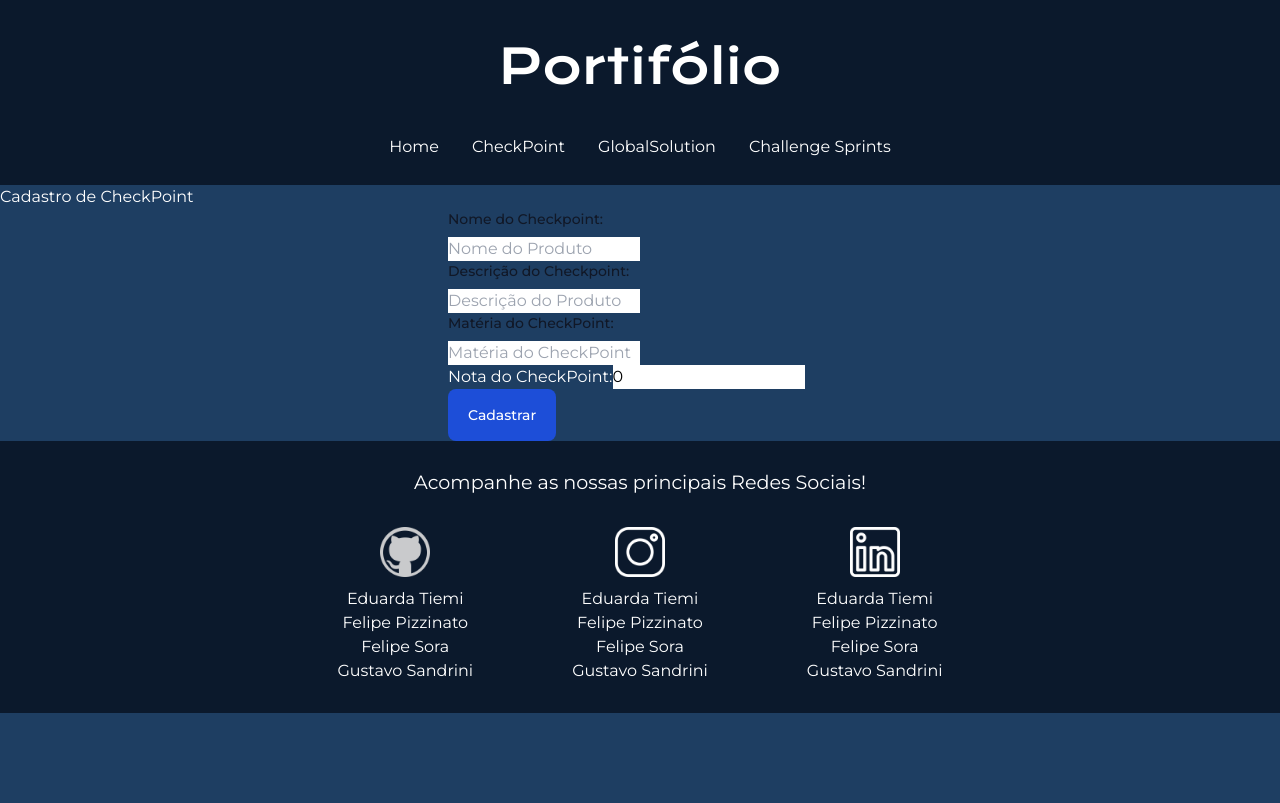
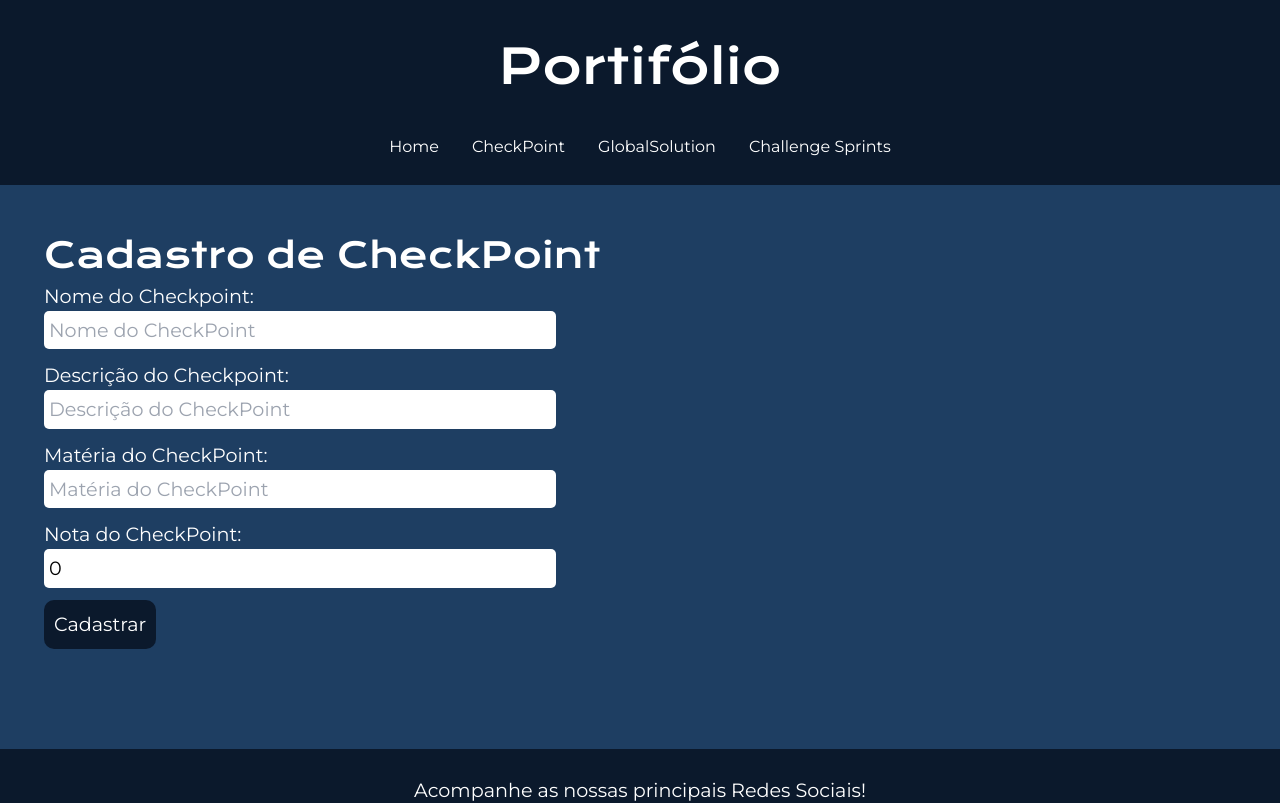
Before and after one commit to gusandrini/cp6-front, a Next.js app in the folder cp/: page /integrantes/sora/sora-cp/cad-cp-sora in a window 1280 px wide. Shown: the top 803 px of the page. Built offline with nearby package versions, Linux system fonts and the light colour scheme.

Commit message:
Estilizando a página de Cadastro de Checkpoints

```diff
--- a/cp/src/app/globals.css
+++ b/cp/src/app/globals.css
@@ -210,3 +210,34 @@ header{
 .icone_adicionar:hover{
   @apply scale-110;
 }
+
+/* ESTILIZAÇÃO DAS PÁGINAS DOS TRABALHOS DE CHECKPOINTS */
+
+.container_cadastro{
+  @apply my-[44px] mx-[44px] mb-[100px];
+}
+
+.container_cadastro h1{
+  @apply text-[2.2rem] mt-[42px];
+  font-family: "Krona One", sans-serif;
+}
+
+.label_input {
+  @apply flex flex-col;
+}
+
+.label_input label {
+  @apply text-[1.2rem];
+}
+
+.label_input input {
+  @apply text-[1.2rem] w-[40vw] rounded-[5px] p-[5px] mb-[1%];
+}
+
+.botao_cadastrar {
+  @apply bg-[var(--cor-secundaria)] p-[10px] rounded-[10px] text-[1.2rem] transition-transform duration-300 ease-in-out;
+}
+
+.botao_cadastrar:hover{
+  @apply scale-110;
+}
--- a/cp/src/app/integrantes/sora/sora-cp/cad-cp-sora/page.tsx
+++ b/cp/src/app/integrantes/sora/sora-cp/cad-cp-sora/page.tsx
@@ -44,33 +44,33 @@ export default function CadCpSora() {
       }
 
     return(
-        <div>
+        <div className="container_cadastro">
             <h1>Cadastro de CheckPoint</h1>
 
             <div>
-                <form onSubmit={handleSubmit} className="max-w-sm mx-auto">
-                    <div>
-                        <label htmlFor="idNome" className="block mb-2 text-sm font-medium text-gray-900 dark:text-white">Nome do Checkpoint:</label>
-                        <input type="text" name="nome" id="idNome" className="text-black"  value={trabalho.nome} onChange={(e)=> setTrabalho({...trabalho,nome:e.target.value})} placeholder="Nome do Produto"/>
+                <form onSubmit={handleSubmit} className="container_formulario">
+                    <div className="label_input">
+                        <label htmlFor="idNome">Nome do Checkpoint:</label>
+                        <input type="text" name="nome" id="idNome" className="text-black"  value={trabalho.nome} onChange={(e)=> setTrabalho({...trabalho,nome:e.target.value})} placeholder="Nome do CheckPoint"/>
                     </div>
 
-                    <div>
-                        <label htmlFor="idDescricao" className="block mb-2 text-sm font-medium text-gray-900 dark:text-white">Descrição do Checkpoint:</label>
-                        <input type="text" name="descricao" id="idDescricao" className="text-black" value={trabalho.descricao} onChange={(e)=> setTrabalho({...trabalho,descricao:e.target.value})} placeholder="Descrição do Produto"/>
+                    <div className="label_input">
+                        <label htmlFor="idDescricao">Descrição do Checkpoint:</label>
+                        <input type="text" name="descricao" id="idDescricao" className="text-black" value={trabalho.descricao} onChange={(e)=> setTrabalho({...trabalho,descricao:e.target.value})} placeholder="Descrição do CheckPoint"/>
                     </div>
 
-                    <div>
-                        <label htmlFor="idMateria" className="block mb-2 text-sm font-medium text-gray-900 dark:text-white">Matéria do CheckPoint:</label>
+                    <div className="label_input">
+                        <label htmlFor="idMateria">Matéria do CheckPoint:</label>
                         <input type="text" name="materia" id="idMateria" className="text-black" value={trabalho.materia} onChange={(e)=> setTrabalho({...trabalho,materia:e.target.value})} placeholder="Matéria do CheckPoint"/>
                     </div>
 
-                    <div>
+                    <div className="label_input">
                         <label htmlFor="idNota">Nota do CheckPoint:</label>
                         <input type="number" name="nota" id="idNota" className="text-black" value={trabalho.nota} onChange={(e)=> setTrabalho({...trabalho,nota: parseInt(e.target.value) })}/>
                     </div>
 
                     <div>
-                        <button type="submit"  className="text-white bg-blue-700 hover:bg-blue-800 focus:ring-4 focus:outline-none focus:ring-blue-300 font-medium rounded-lg text-sm w-full sm:w-auto px-5 py-4 text-center dark:bg-blue-600 dark:hover:bg-blue-700 dark:focus:ring-blue-800">Cadastrar</button>
+                        <button type="submit" className="botao_cadastrar">Cadastrar</button>
                     </div>
                 </form>
             </div>
--- a/cp/src/app/integrantes/sora/sora-cp/page.tsx
+++ b/cp/src/app/integrantes/sora/sora-cp/page.tsx
@@ -55,7 +55,7 @@ export default function Sora() {
                 </div>
             ))}
             <div className="caixa_adicionar">
-                <Link href="#" className="links_adiconar"><Image src={iconeAdicionar} alt="Icone de Adicionar" className="icone_adicionar"/></Link>
+                <Link href="/integrantes/sora/sora-cp/cad-cp-sora" className="links_adiconar"><Image src={iconeAdicionar} alt="Icone de Adicionar" className="icone_adicionar"/></Link>
             </div>
         </div>
     );
```
Also changed, not shown: cp/src/data/felipe-sora/checkpoint.json (deleted).
